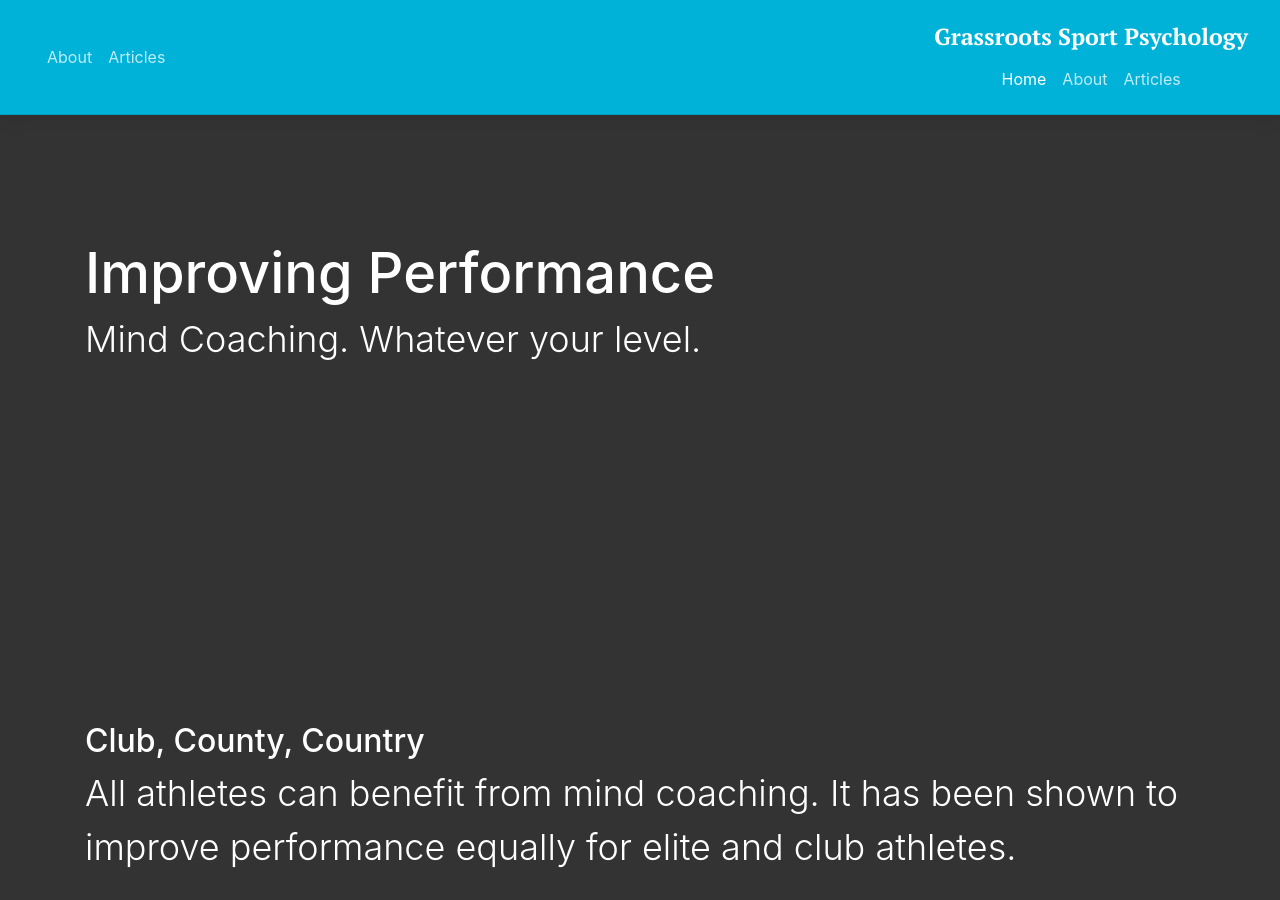
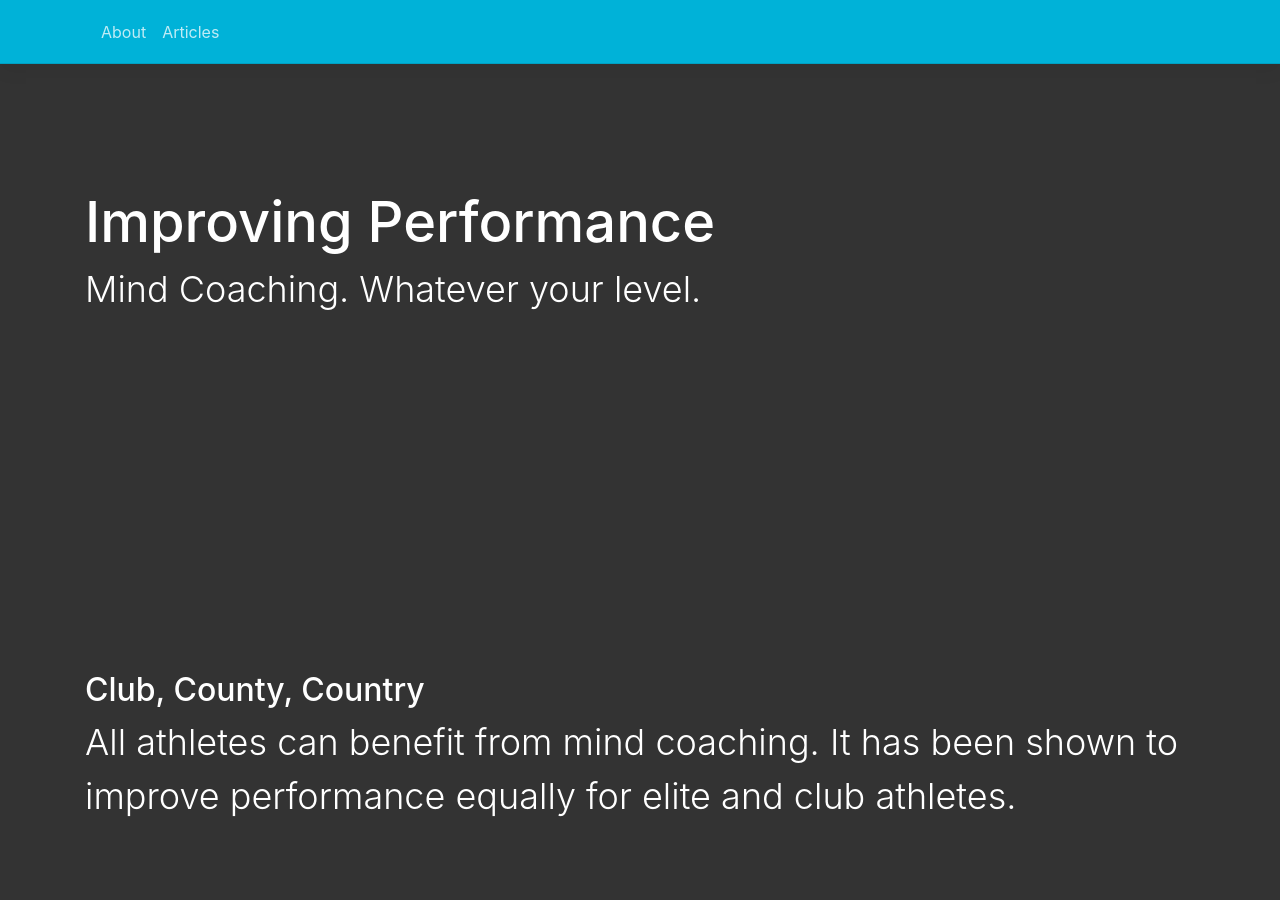
Before and after one commit to krussll/etsysimplicity, a Jekyll site: the page built from index.md, in a window 1280 px wide and 900 px high. Built offline with Jekyll 4.4.1, drawn with Linux system fonts in a browser that asks for light colours; nearby versions of some CDN libraries.

Commit message:
Update nav.html

```diff
--- a/_includes/nav.html
+++ b/_includes/nav.html
@@ -1,8 +1,6 @@
 
 <header class="navbar navbar-dark navbar-toggleable-md bd-navbar">
   <nav class="container text-center">
-
-
     <div class="navbar-nav-scroll" id="bd-main-nav">
       <ul class="navbar-nav bd-navbar-nav flex-row">
         <li class="nav-item">
@@ -14,29 +12,4 @@
       </ul>
     </div>
   </nav>
-
-
-  <nav class="navbar navbar-expand-md navbar-dark bg-dark">
-
-    <a class="navbar-brand" href="{{ site.url }}">
-      {{ site.name }}
-    </a>
-      <button class="navbar-toggler" type="button" data-toggle="collapse" data-target="#navbarsExample04" aria-controls="navbarsExample04" aria-expanded="false" aria-label="Toggle navigation">
-        <span class="navbar-toggler-icon"></span>
-      </button>
-
-      <div class="collapse navbar-collapse" id="navbarsExample04">
-        <ul class="navbar-nav mr-auto">
-          <li class="nav-item active">
-            <a class="nav-link{% if page.url == '/' %} active{% endif %}" href="{{ site.url }}/">Home</a>
-          </li>
-          <li class="nav-item">
-            <a class="nav-link{% if page.url == '/about' %} active{% endif %}" href="{{ site.url }}/about">About</a>
-          </li>
-          <li class="nav-item">
-            <a class="nav-link{% if page.url == '/articles' %} active{% endif %}" href="{{ site.url }}/articles">Articles</a>
-          </li>
-        </ul>
-      </div>
-    </nav>
 </header>
```
